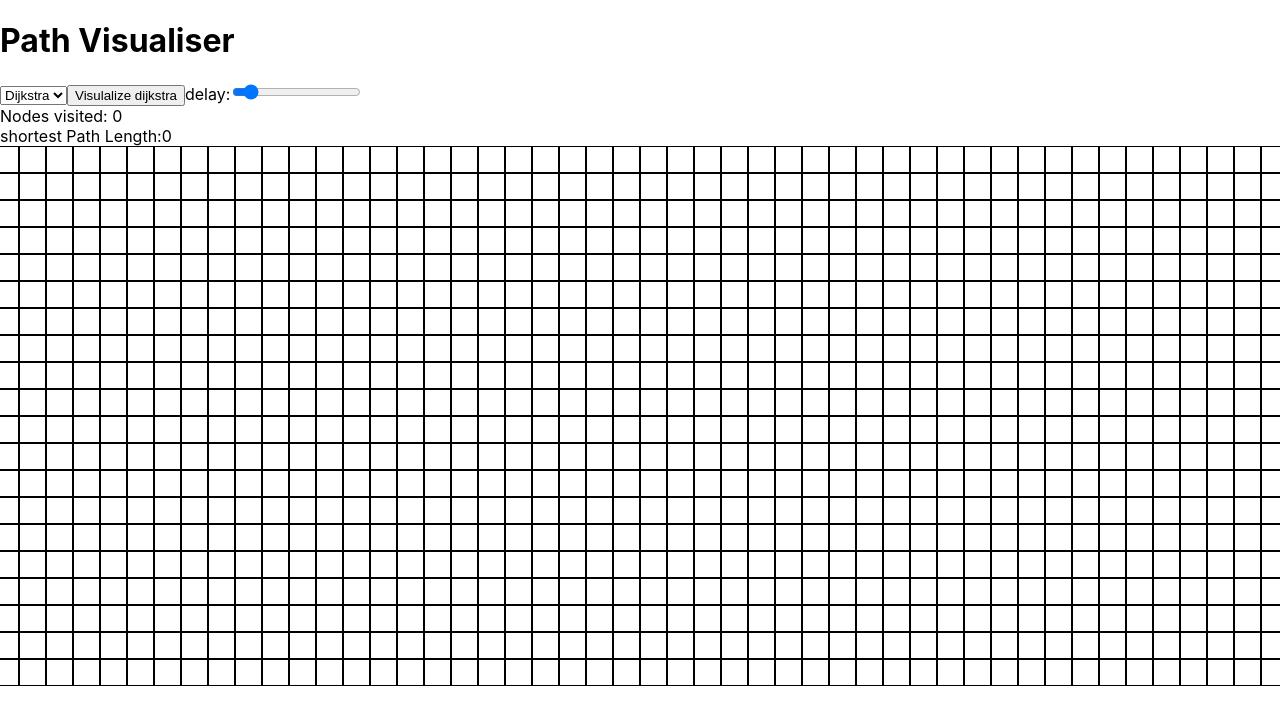
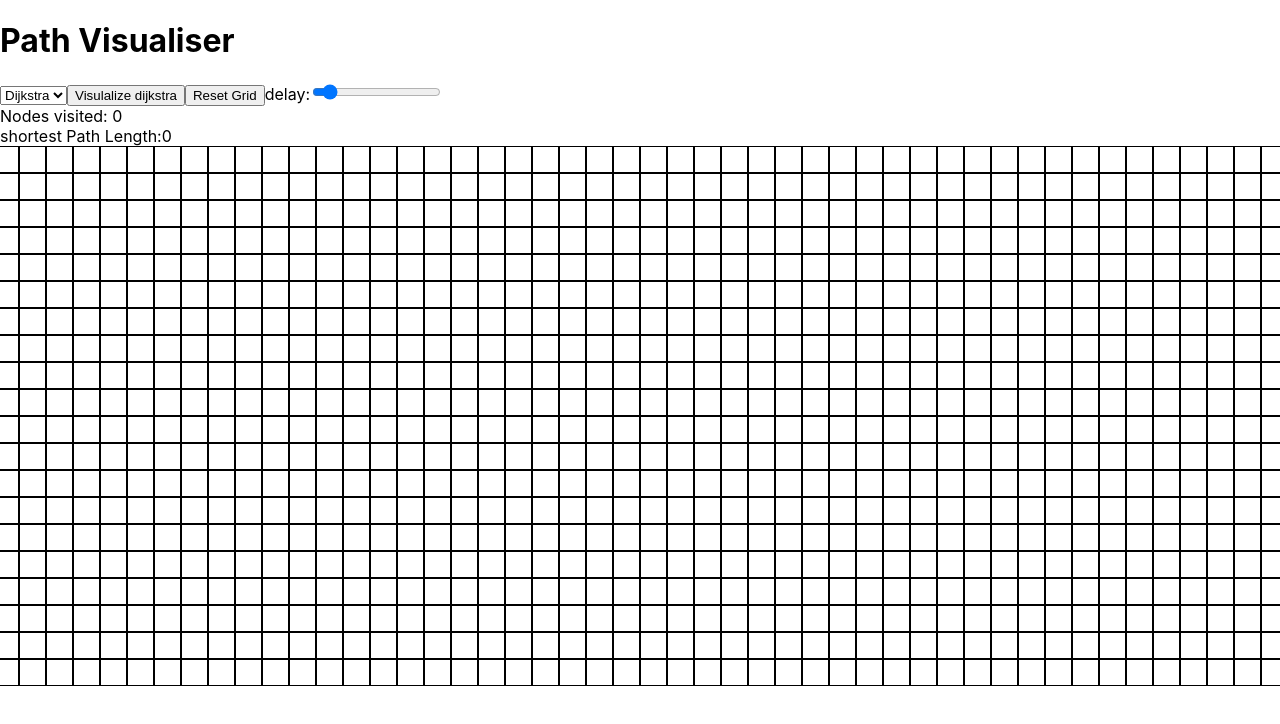
Before and after one commit to Devansh-Maheshwari/Path_visualizer, a React (Create React App) app: page / in a window 1280 px wide. Shown: the top 724 px of the page. Built offline with nearby package versions, Linux system fonts and the light colour scheme.

Commit message:
added reset btn

```diff
--- a/src/App.js
+++ b/src/App.js
@@ -35,7 +35,7 @@ function App() {
   const [isStartSelected,setIsStartSelected]=useState(false);
   const [isEndSelected,setIsEndSelected]=useState(false);
   const [algorithm,setAlgorithm]=useState("dijkstra");
-  const [speed,setSpeed]=useState(10);
+  const [delay,setDelay]=useState(10);
   const [shortestPathLength,setShortestPathLength]=useState(0);
   const[nodesVisited,setNodesVisited]=useState(0);
 
@@ -53,6 +53,24 @@ function App() {
       }))
     );
     return newGrid;
+  };
+  const handleResetGrid = () => {
+    const newGrid = createGrid(20, 50); // Create a fresh grid
+    setGrid(newGrid);
+    setIsStartSelected(false);
+    setIsEndSelected(false);
+    setShortestPathLength(0);
+    setNodesVisited(0);
+
+    const elementsVisited = document.getElementsByClassName('node-visited');
+   console.log(elementsVisited)
+    Array.from(elementsVisited).forEach(node => {
+      node.classList.remove('node-visited');
+    });
+    const elementsShortestPath = document.getElementsByClassName('node-shortest-path');
+    Array.from(elementsShortestPath).forEach(node => {
+      node.classList.remove('node-shortest-path');
+    });
   };
   const handleNodeClick=(row,col)=>{
     const newGrid=grid.slice();
@@ -123,13 +141,13 @@ function App() {
       setTimeout(()=>{
         const node=nodeInOrder[i];
         document.getElementById(`node-${node.row}-${node.col}`).classList.add('node-visited');
-      },speed*i);
+      },delay*i);
     }
     setTimeout(() => {
       const shortestPathNodes=getNodesInShortestPathOrder(endNode);
       setShortestPathLength(shortestPathNodes.length);
       animateShortestPath(shortestPathNodes);
-    }, speed*nodeInOrder.length);
+    }, delay*nodeInOrder.length);
   }
   const animateShortestPath=(nodesInShortestPathOrder)=>{
     for(let i=0;i<nodesInShortestPathOrder.length;i++){
@@ -159,9 +177,10 @@ function App() {
               <option value="dfs">DFS</option>
             </select>
             <button onClick={visualizeAlgorithm}>Visulalize {algorithm}</button>
+            <button onClick={handleResetGrid}>Reset Grid</button>
             <label>
               delay:
-              <input type="range" min="1" max="100" value={speed} onChange={(e)=>{setSpeed(Number(e.target.value))}}></input>
+              <input type="range" min="1" max="100" value={delay} onChange={(e)=>{setDelay(Number(e.target.value))}}></input>
             </label>
             <div>Nodes visited: {nodesVisited}</div>
             <div>shortest Path Length:{shortestPathLength}</div>
```
